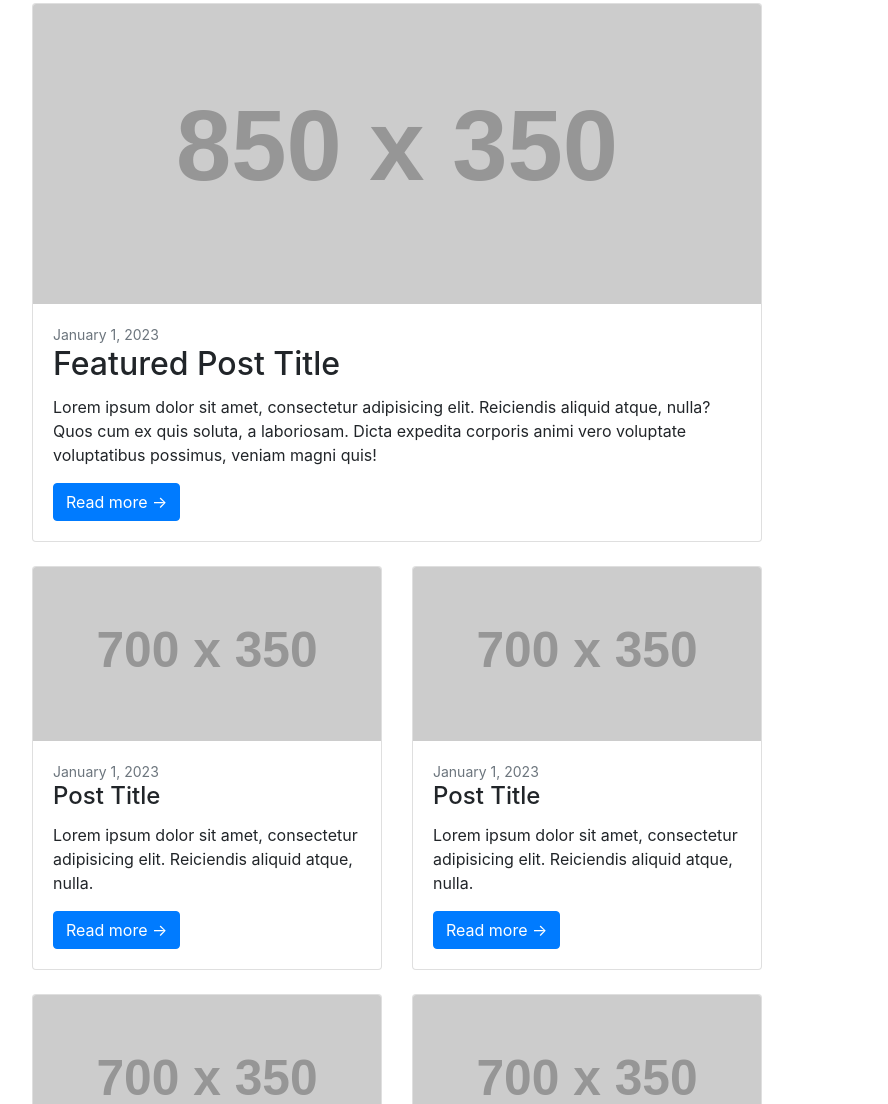
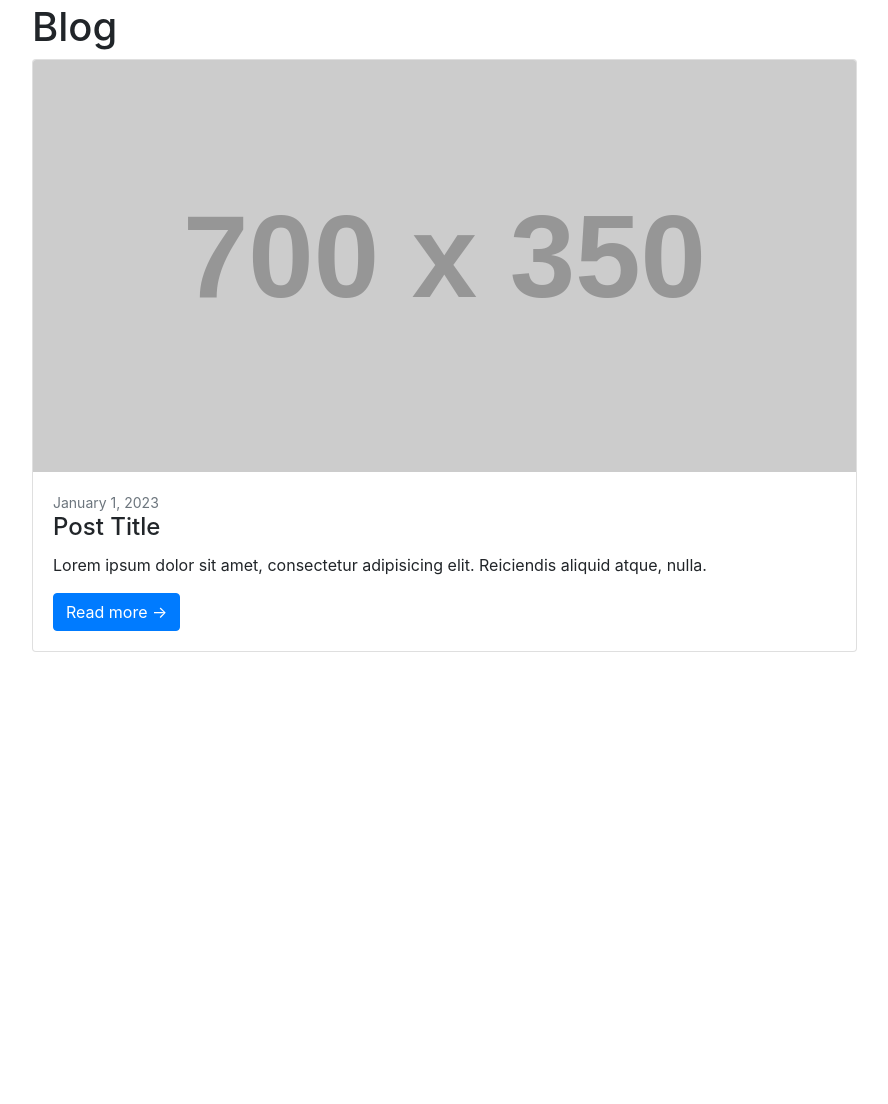
Before and after one commit to jooninso/html_practice-1, a plain HTML site: page blog_list.html in a window 1280 px wide. Shown: the part 69-1173 px from the top of the page, without its empty margins (53-941 px from the left). After the commit the page ends 800 px from the top, so only its background shows below. Drawn offline with nearby package versions, Linux system fonts and the light colour scheme; placeholder pictures from the web are drawn by us.

Commit message:
card commit

```diff
--- a/blog_list.html
+++ b/blog_list.html
@@ -37,89 +37,26 @@
   </nav>
   <div class="container my-3">
     <div class="row">
-      <div class="col-lg-8">
-        <!-- Featured blog post-->
+
+      <div class="col-md-8 col-lg-9">
+        <h1>Blog</h1>
+        <!-- Blog post-->
         <div class="card mb-4">
-          <a href="#!"><img class="card-img-top" src="https://dummyimage.com/850x350/dee2e6/6c757d.jpg" alt="..." /></a>
+          <a href="#!"><img class="card-img-top" src="https://dummyimage.com/700x350/dee2e6/6c757d.jpg" alt="..." /></a>
           <div class="card-body">
             <div class="small text-muted">January 1, 2023</div>
-            <h2 class="card-title">Featured Post Title</h2>
+            <h2 class="card-title h4">Post Title</h2>
             <p class="card-text">Lorem ipsum dolor sit amet, consectetur adipisicing elit. Reiciendis aliquid atque,
-              nulla? Quos cum ex quis soluta, a laboriosam. Dicta expedita corporis animi vero voluptate voluptatibus
-              possimus, veniam magni quis!</p>
+              nulla.</p>
             <a class="btn btn-primary" href="#!">Read more →</a>
           </div>
         </div>
-        <!-- Nested row for non-featured blog posts-->
-        <div class="row">
-          <div class="col-lg-6">
-            <!-- Blog post-->
-            <div class="card mb-4">
-              <a href="#!"><img class="card-img-top" src="https://dummyimage.com/700x350/dee2e6/6c757d.jpg"
-                  alt="..." /></a>
-              <div class="card-body">
-                <div class="small text-muted">January 1, 2023</div>
-                <h2 class="card-title h4">Post Title</h2>
-                <p class="card-text">Lorem ipsum dolor sit amet, consectetur adipisicing elit. Reiciendis aliquid atque,
-                  nulla.</p>
-                <a class="btn btn-primary" href="#!">Read more →</a>
-              </div>
-            </div>
-            <!-- Blog post-->
-            <div class="card mb-4">
-              <a href="#!"><img class="card-img-top" src="https://dummyimage.com/700x350/dee2e6/6c757d.jpg"
-                  alt="..." /></a>
-              <div class="card-body">
-                <div class="small text-muted">January 1, 2023</div>
-                <h2 class="card-title h4">Post Title</h2>
-                <p class="card-text">Lorem ipsum dolor sit amet, consectetur adipisicing elit. Reiciendis aliquid atque,
-                  nulla.</p>
-                <a class="btn btn-primary" href="#!">Read more →</a>
-              </div>
-            </div>
-          </div>
-          <div class="col-lg-6">
-            <!-- Blog post-->
-            <div class="card mb-4">
-              <a href="#!"><img class="card-img-top" src="https://dummyimage.com/700x350/dee2e6/6c757d.jpg"
-                  alt="..." /></a>
-              <div class="card-body">
-                <div class="small text-muted">January 1, 2023</div>
-                <h2 class="card-title h4">Post Title</h2>
-                <p class="card-text">Lorem ipsum dolor sit amet, consectetur adipisicing elit. Reiciendis aliquid atque,
-                  nulla.</p>
-                <a class="btn btn-primary" href="#!">Read more →</a>
-              </div>
-            </div>
-            <!-- Blog post-->
-            <div class="card mb-4">
-              <a href="#!"><img class="card-img-top" src="https://dummyimage.com/700x350/dee2e6/6c757d.jpg"
-                  alt="..." /></a>
-              <div class="card-body">
-                <div class="small text-muted">January 1, 2023</div>
-                <h2 class="card-title h4">Post Title</h2>
-                <p class="card-text">Lorem ipsum dolor sit amet, consectetur adipisicing elit. Reiciendis aliquid atque,
-                  nulla? Quos cum ex quis soluta, a laboriosam.</p>
-                <a class="btn btn-primary" href="#!">Read more →</a>
-              </div>
-            </div>
-          </div>
-        </div>
-        <!-- Pagination-->
-        <nav aria-label="Pagination">
-          <hr class="my-0" />
-          <ul class="pagination justify-content-center my-4">
-            <li class="page-item disabled"><a class="page-link" href="#" tabindex="-1" aria-disabled="true">Newer</a>
-            </li>
-            <li class="page-item active" aria-current="page"><a class="page-link" href="#!">1</a></li>
-            <li class="page-item"><a class="page-link" href="#!">2</a></li>
-            <li class="page-item"><a class="page-link" href="#!">3</a></li>
-            <li class="page-item disabled"><a class="page-link" href="#!">...</a></li>
-            <li class="page-item"><a class="page-link" href="#!">15</a></li>
-            <li class="page-item"><a class="page-link" href="#!">Older</a></li>
-          </ul>
-        </nav>
       </div>
+      <div class="col-md-4 col-lg-3">
+        <h3>Search</h3>
+        <h3>Category</h3>
+      </div>
+
     </div>
   </div>
 
```
